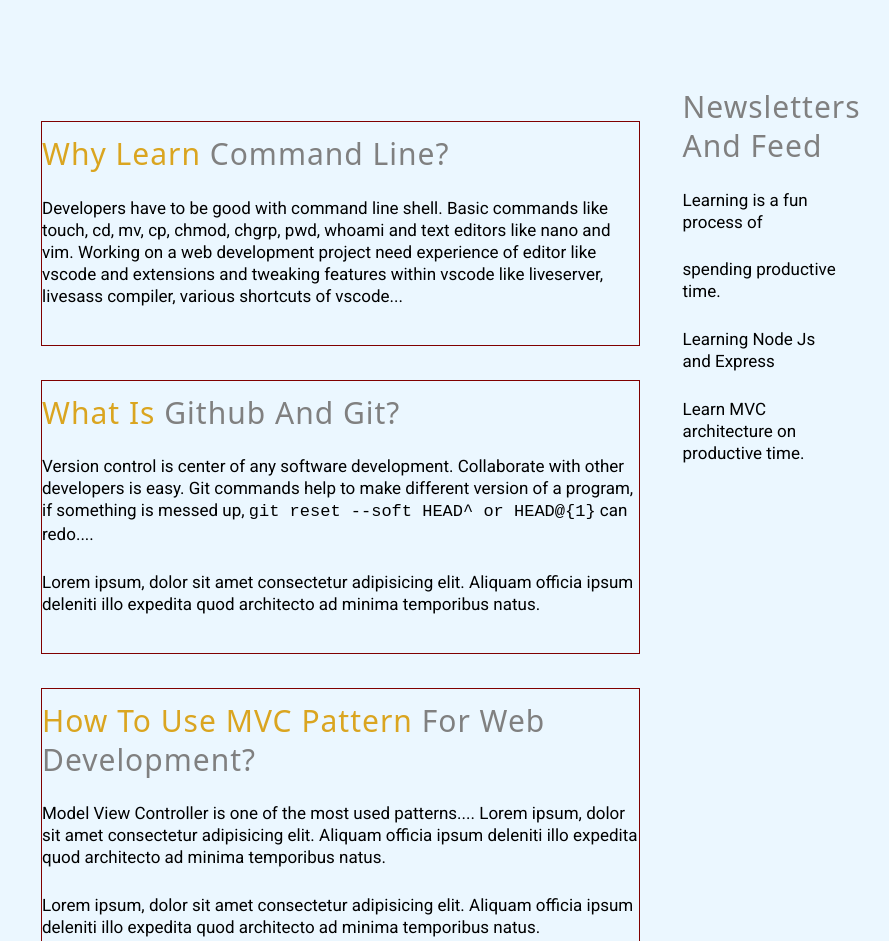
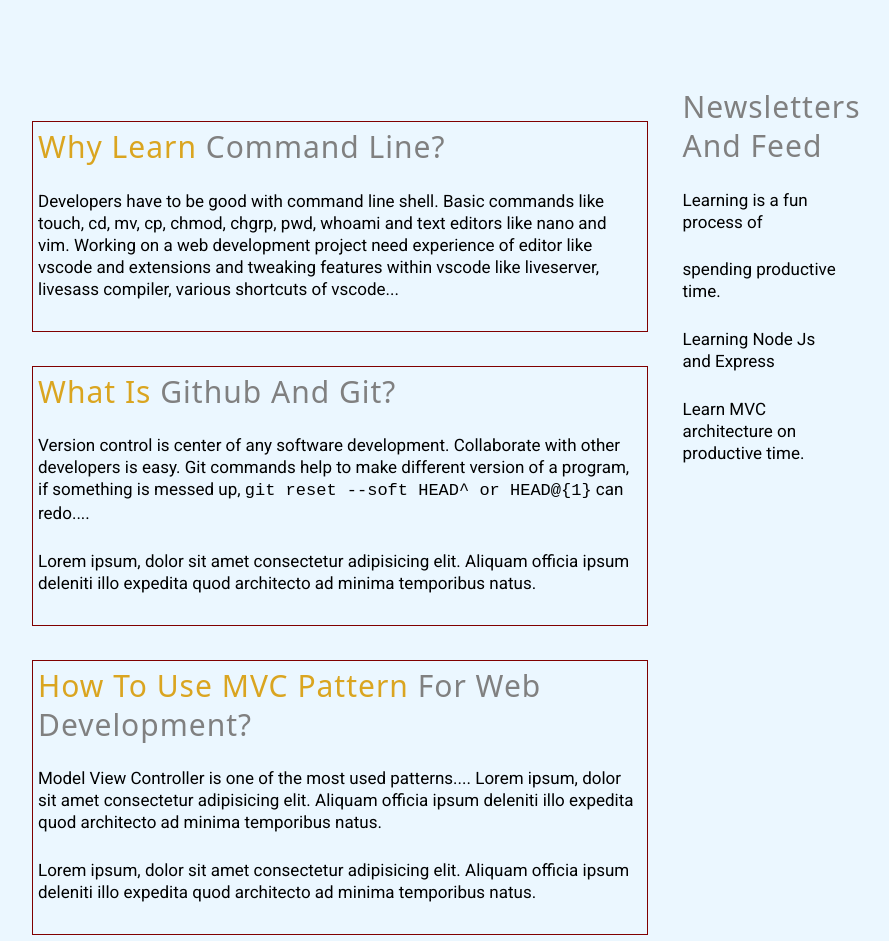
Before and after one commit to Namrajp/Namrajp.github.io, a plain HTML site: page index.html in a window 1280 px wide. Shown: the part 1820-2761 px from the top of the page, without its empty margins (180-1069 px from the left). Drawn offline with Linux system fonts and the light colour scheme.

```diff
--- a/index.html
+++ b/index.html
@@ -14,8 +14,8 @@
     <style>
       .intro {
         border: 1px solid maroon;
-        padding: 12px 0.5px;
-        margin: 2rem 0.5rem;
+        padding: 5px;
+        margin: 2rem 0;
         /* scroll-margin: 5rem 0; */
       }
       .main-content {
```
